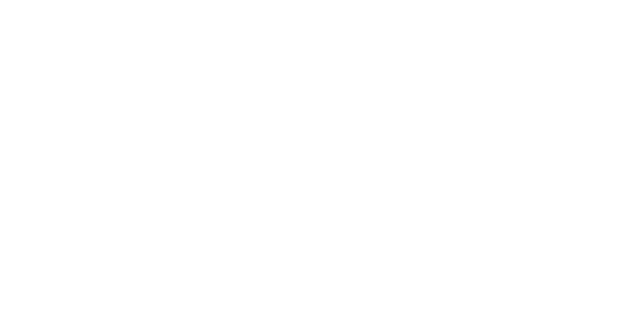
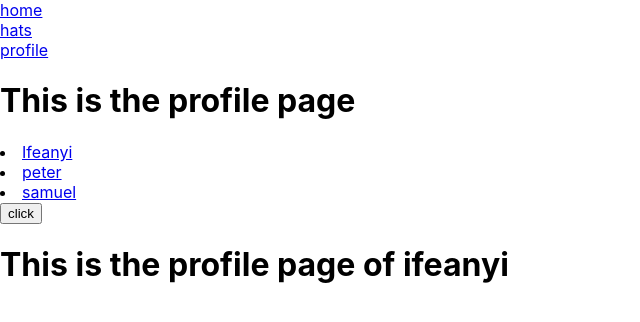
Before and after one commit to Iphycodes/clothing, a React (Create React App) app: page /profile/ifeanyi in a window 1280 px wide. Before the commit this address had no page. Shown: the top 322 px of the page, without its empty margins (0-640 px from the left). Built offline with nearby package versions, Linux system fonts and the light colour scheme.

Commit message:
added the routing system to each of the menuitem

```diff
--- a/package.json
+++ b/package.json
@@ -1,7 +1,6 @@
 {
   "name": "first-sample",
   "version": "0.1.0",
-  "homepage": "https://Iphycodes.github.io/monsters-rolodex",
   "private": true,
   "dependencies": {
     "@testing-library/jest-dom": "^5.11.4",
--- a/src/App.js
+++ b/src/App.js
@@ -1,25 +1,39 @@
 import React from 'react';
 import './App.css';
 import Homepage from './pages/homepage/homepage.component';
-// import {
-//   //Switch,
-//   Route
-//   //Link
-// } from 'react-router-dom'
+
+import {
+  Route, Routes, Link
+} from 'react-router-dom'
+import Profile from './pages/Profile';
+import User from './pages/User';
+import { Hats } from './pages/Hats';
 
 
-export const HatsPage = () => (
+export const HatsPage = (props) => {
+  console.log(props)
+  return (
   <div>
     <h1>Hats page</h1>
   </div>
-)
+  )
+}
+
 
 
 const App = () => (
+
   <div className='app'>
-    {/* <Route exact path = '/'> */}
-      <Homepage/>
-    {/* </Route> */}
+    <Link to='/'>home</Link><br/>
+    <Link to= '/hats'>hats</Link><br/>
+    <Link to='/profile'>profile</Link><br/>
+    <Routes>
+      <Route exact path = '/' element = {<Homepage/>} />
+      <Route exact path = '/shop/hats' element = {<Hats/>}/>
+      <Route exact path = '/profile' element = {<Profile/>}>
+        <Route exact path = ':userid' element = {<User/>}/>
+      </Route>
+    </Routes>
   </div>
 )
 
--- a/src/components/Directory-menu/directorymenu.component.jsx
+++ b/src/components/Directory-menu/directorymenu.component.jsx
@@ -1,16 +1,15 @@
-import React from 'react';
+import React, {useEffect, useState} from 'react';
 import { MenuItem } from '../Menu-item/menuitem.component';
 
 import '../Directory-menu/directorymenu.style.scss'
 
 
 
-class DirectoryMenu extends React.Component{
-    constructor(){
-        super();
+export const DirectoryMenu = () => {
+   const [sections, setSections] = useState([])
 
-        this.state = {
-            sections : [
+   useEffect(() => {
+     setSections([
       {
         title: 'hats',
         imageUrl: 'https://i.ibb.co/cvpntL1/hats.png',
@@ -19,7 +18,7 @@
         //size: 'normal'
       },
       {
-                  title: 'jackets',
+        title: 'suits',
         imageUrl: 'https://i.ibb.co/px2tCc3/jackets.png',
         id: 2,
         linkUrl: 'shop/jackets'
@@ -47,20 +46,17 @@
         linkUrl: 'shop/mens'
 
       }
-              ]
-        }
-    }
+     ])
+   }, [])
 
-    render(){
    return (
     <div className="directory-menu">
-            {this.state.sections.map(({title, id, imageUrl, size}) => (
-            <MenuItem key={id} title={title} imageUrl={imageUrl} size={size}/>
+        {sections.map(({id, ...rest}) => (
+        <MenuItem key={id} {...rest}/>
         ))}
     </div>
     )
 
 }
-}
 
 export default DirectoryMenu;
--- a/src/components/Menu-item/menuitem.component.jsx
+++ b/src/components/Menu-item/menuitem.component.jsx
@@ -1,20 +1,27 @@
 import React from 'react';
+import {useNavigate, useLocation} from 'react-router-dom';
 
 import '../Menu-item/menuitem.style.scss'
 
-export const MenuItem = ({title, imageUrl, size}) => (
-    <div className = {`${size} menu-item`}>
-        <div className = "background-image" style={
+
+
+
+export const MenuItem = ({title, imageUrl, size, linkUrl}) => {
+
+    const navigate = useNavigate();
+    const location = useLocation();
+    console.log(location.pathname)
+    return (
+        <div className = {`${size} menu-item`}>
+        <div className = "background-image" onClick = {() => {navigate(`${location.pathname}${linkUrl}`)}} style={
         {backgroundImage: `url(${imageUrl})`
-        // width: "100%",
-        // height: "100%",
-        // backgroundPosition: "center",
-        // backgroundSize: "cover"
+    }}>
 
-    }}></div>
+    </div>
         <div className="content">
             <h1 className="title">{title.toUpperCase()}</h1>
             <span className="subtitle">SHOP NOW</span>
         </div>
     </div>
-)
+    )
+}
--- a/src/index.js
+++ b/src/index.js
@@ -3,31 +3,13 @@
 import './index.css';
 import App from './App';
 import reportWebVitals from './reportWebVitals';
-import {BrowserRouter, Routes, Route} from 'react-router-dom'
+import {BrowserRouter} from 'react-router-dom'
 
-
-// const routing = (
-//   <BrowserRouter>
-//       <div>
-//       <Routes>
-//         <Route exact index path = '/' element={<App/>}>
-//           {/* <Route path=":id" element={<App />} /> */}
-//         </Route>
-//       </Routes>
-//       </div>
-//   </BrowserRouter>
-// )
 
 ReactDOM.render(
 <React.StrictMode>
   <BrowserRouter>
-    <div>
-      <Routes>
-        <Route exact path = '/' element={<App/>}>
-          <Route index element={<App />}/>
-        </Route>
-      </Routes>
-    </div>
+  <App/>
   </BrowserRouter>
 </React.StrictMode>,
   document.getElementById('root')
--- /dev/null
+++ b/src/pages/Hats.jsx
@@ -0,0 +1,7 @@
+import React from "react";
+
+export const Hats = () => (
+    <div>
+        <h1>This is the hats page</h1>
+    </div>
+)
--- /dev/null
+++ b/src/pages/Profile.jsx
@@ -0,0 +1,30 @@
+import React from 'react';
+
+import {
+        Link,
+        Outlet, useNavigate} from 'react-router-dom';
+// import User from './User';
+
+
+
+
+
+const Profile = () => {
+
+    const navigate = useNavigate()
+    // const location = useLocation();
+    return (
+        <div>
+            <h1>This is the profile page</h1>
+            <li><Link to={`ifeanyi`}>Ifeanyi</Link></li>
+            <li><Link to={`peter`}>peter</Link></li>
+            <li><Link to={`samuel`}>samuel</Link></li>
+            <button onClick = {() => {navigate('/hats')}}>click</button>
+            <Outlet/>
+
+        </div>
+    )
+}
+
+
+export default Profile;
--- /dev/null
+++ b/src/pages/User.jsx
@@ -0,0 +1,15 @@
+import React from 'react';
+import { useParams } from 'react-router-dom';
+
+
+const User = () => {
+    const {userid} = useParams();
+
+    return(
+        <div>
+            <h1>This is the profile page of {userid}</h1>
+        </div>
+    )
+}
+
+export default User;
--- a/src/pages/homepage/homepage.component.jsx
+++ b/src/pages/homepage/homepage.component.jsx
@@ -1,12 +1,20 @@
 import React from "react";
 import DirectoryMenu from "../../components/Directory-menu/directorymenu.component";
+// import { useMatch } from "react-router-dom";
 
 import '../homepage/homepage.styles.scss'
 
-const Homepage = () => (
-    <div className="homepage">
-       <DirectoryMenu/>
-    </div>
-)
+const Homepage = () => {
+    // const match = useMatch();
+
+    // console.log(match);
+    return (
+        <div className="homepage">
+           <DirectoryMenu/>
+        </div>
+    )
+}
+
+
 
 export default Homepage;
```
Lines whose indentation alone changed are shown as unchanged.
